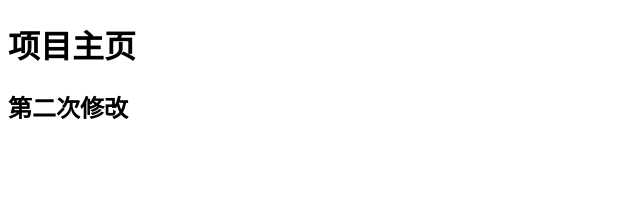
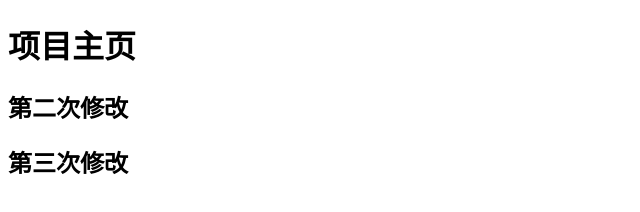
Before and after one commit to LHY1991/my-firstProject-xuezi, a plain HTML site: page index.html in a window 1280 px wide. Shown: the whole page, without its empty margins (0-640 px from the left). Drawn offline with Linux system fonts and the light colour scheme.

Commit message:
v0.06 update index.html

```diff
--- a/index.html
+++ b/index.html
@@ -10,6 +10,7 @@
 <body>
 <h1>项目主页</h1>
     <h2>第二次修改</h2>
+<h2>第三次修改</h2>
 </body>
 
 </html>
```
